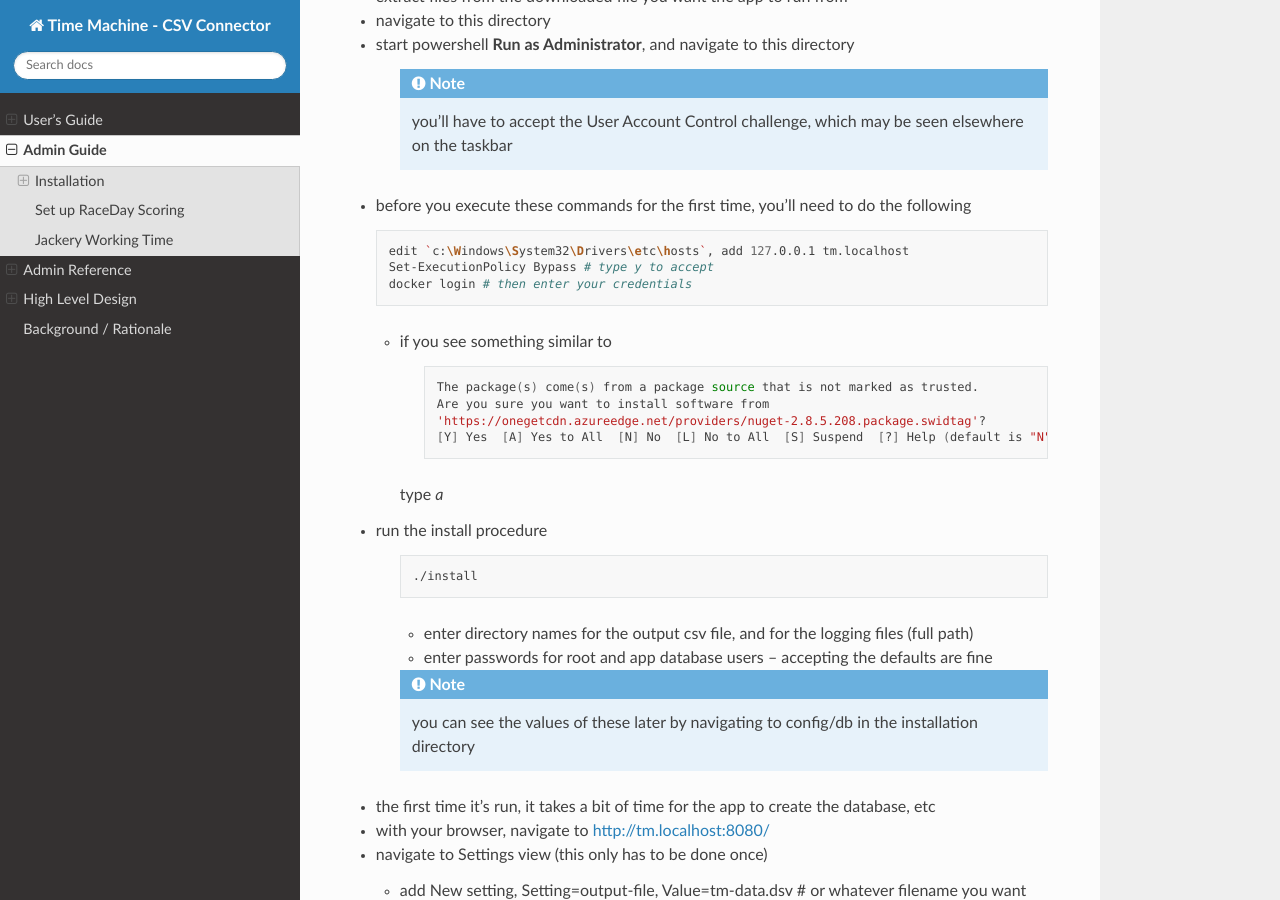
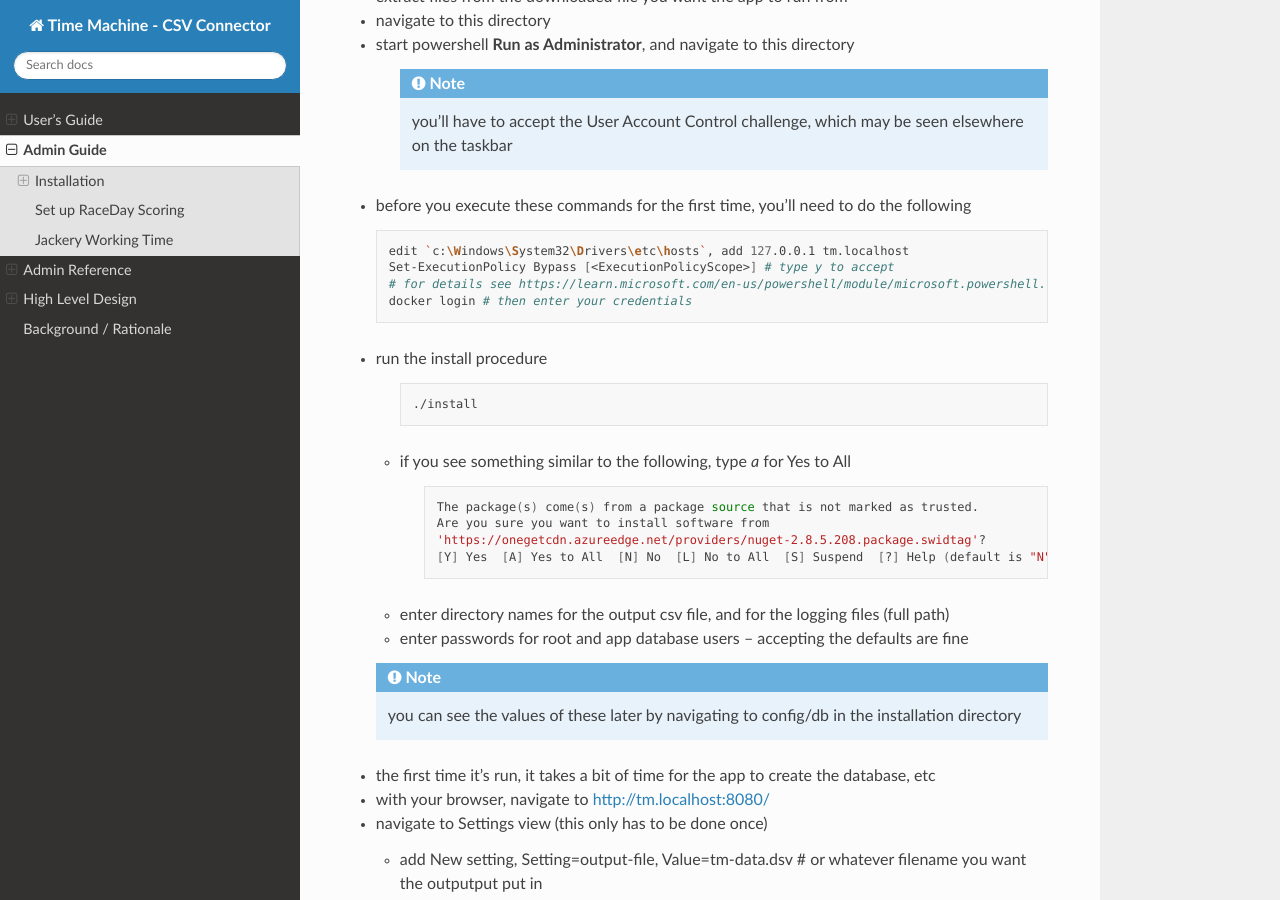
Before and after one commit to louking/tm-csv-connector, a Sphinx documentation site: the page built from web/docs/source/admin-guide.rst, in a window 1280 px wide and 900 px high, scrolled down 823 px. Built offline with Sphinx 7.4.7 and the Read the Docs theme 2.0.0, drawn with Linux system fonts in a browser that asks for light colours.

Commit message:
docs tweak installation procedure

```diff
--- a/web/docs/source/admin-guide.rst
+++ b/web/docs/source/admin-guide.rst
@@ -47,10 +47,17 @@ App Installation
   .. code-block:: shell
 
     edit `c:\Windows\System32\Drivers\etc\hosts`, add 127.0.0.1 tm.localhost
-    Set-ExecutionPolicy Bypass # type y to accept
+    Set-ExecutionPolicy Bypass [<ExecutionPolicyScope>] # type y to accept
+    # for details see https://learn.microsoft.com/en-us/powershell/module/microsoft.powershell.security/set-executionpolicy
     docker login # then enter your credentials
 
-  * if you see something similar to
+* run the install procedure
+
+    .. code-block:: shell
+
+        ./install
+
+  * if you see something similar to the following, type *a* for Yes to All
 
       .. code-block:: shell
 
@@ -59,18 +66,10 @@ App Installation
           'https://onegetcdn.azureedge.net/providers/nuget-2.8.5.208.package.swidtag'?
           [Y] Yes  [A] Yes to All  [N] No  [L] No to All  [S] Suspend  [?] Help (default is "N"):
 
-    type `a`
+  * enter directory names for the output csv file, and for the logging files (full path)
+  * enter passwords for root and app database users -- accepting the defaults are fine
 
-* run the install procedure
-
-    .. code-block:: shell
-
-        ./install
-
-    * enter directory names for the output csv file, and for the logging files (full path)
-    * enter passwords for root and app database users -- accepting the defaults are fine
-
-    .. note:: you can see the values of these later by navigating to config/db in the installation directory
+  .. note:: you can see the values of these later by navigating to config/db in the installation directory
 
 * the first time it's run, it takes a bit of time for the app to create the database, etc
 * with your browser, navigate to http://tm.localhost:8080/
```
